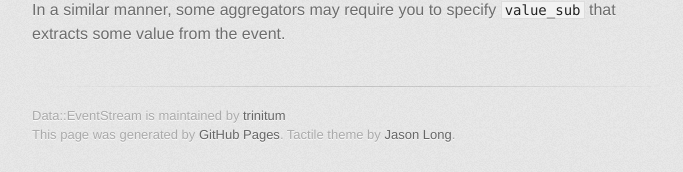
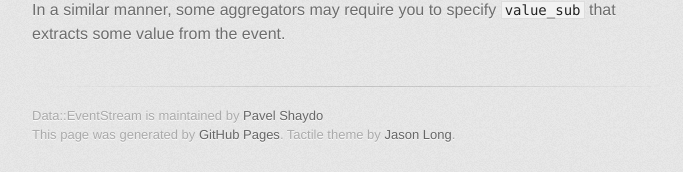
Before and after one commit to trinitum/perl-Data-EventStream, a Jekyll site: the page built from index.md, in a window 1280 px wide. Shown: the part 1551-1723 px from the top of the page, without its empty margins (298-981 px from the left). Built offline with Jekyll 4.4.1, drawn with Linux system fonts in a browser that asks for light colours; some web fonts are replaced.

Commit message:
fix name

```diff
--- a/_layouts/default.html
+++ b/_layouts/default.html
@@ -35,7 +35,7 @@
         </section>
 
         <footer>
-          Data::EventStream is maintained by <a href="https://github.com/trinitum">trinitum</a><br>
+          Data::EventStream is maintained by <a href="https://github.com/trinitum">Pavel Shaydo</a><br>
           This page was generated by <a href="http://pages.github.com">GitHub Pages</a>. Tactile theme by <a href="https://twitter.com/jasonlong">Jason Long</a>.
         </footer>
 
```
